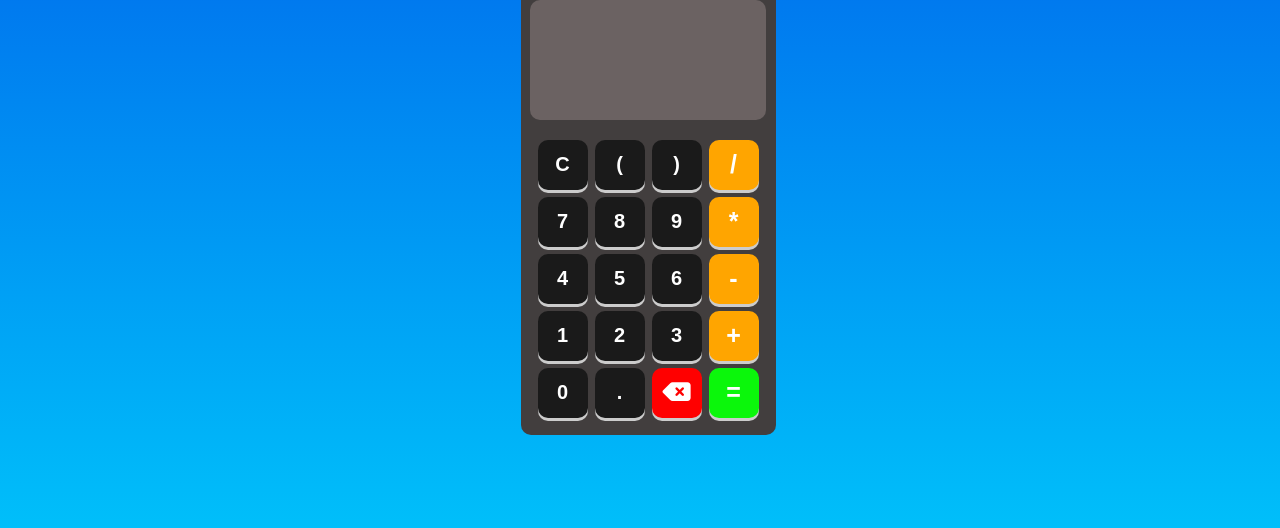
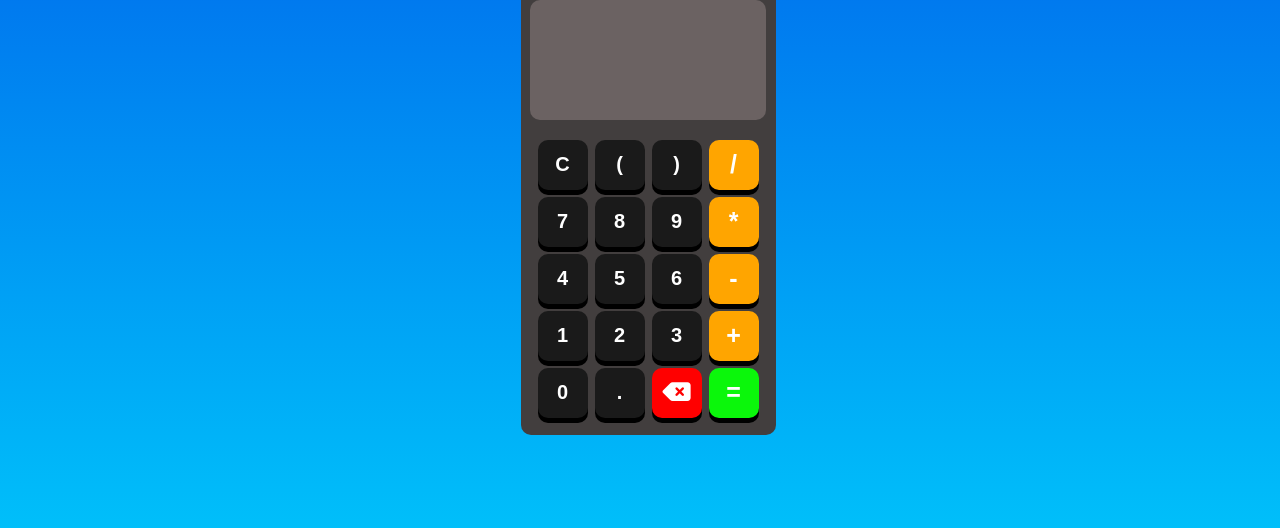
Before and after one commit to Sall439/github-calculatrice, a plain HTML site: page index.html in a window 1280 px wide. Shown: the part 234-762 px from the top of the page. Drawn offline with nearby package versions, Linux system fonts and the light colour scheme.

Commit message:
new modif

```diff
--- a/style.css
+++ b/style.css
@@ -56,13 +56,12 @@ button {
     color: white;
     font-size: 20px;
     font-weight: 800;
-    box-shadow: 0px 3px #ccc;
+    box-shadow: 0px 5px #000000;
     transition: 0.3s ease-in-out;
-    text-align: center;
 }
 
 button:active {
-    transform: translateY(10px);
+    transform: translateY(5px);
     box-shadow: 0 1px grey;
 }
 
@@ -74,9 +73,11 @@ button:active {
 .btn-2 {
     background-color: rgb(11, 247, 11);
     font-size: 25px;
+    text-align: center;
 }
 
 .btn-3 {
     background-color: red;
     font-size: 25px;
+    text-align: center;
 }
```
Also changed, not shown: index.html (+0 -1 lines).
